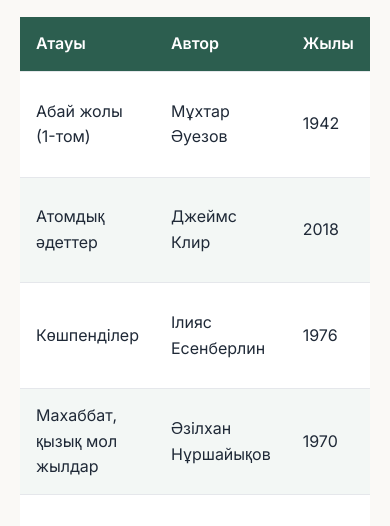
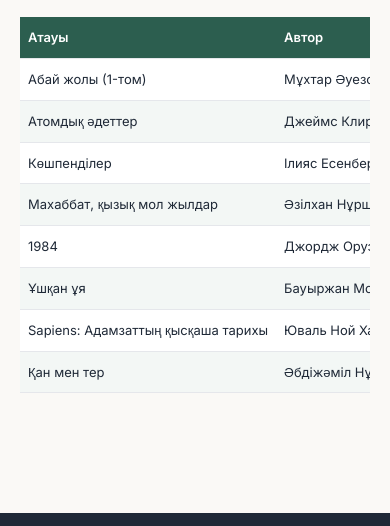
Before and after one commit to apexvzc-coder/booknest, a plain HTML site: page books.html in a window 390 px wide. Shown: the part 307-833 px from the top of the page. Drawn offline with nearby package versions, Linux system fonts and the light colour scheme.

Commit message:
2-кезең: books-table кестесін және торларды адаптивті ету

```diff
--- a/css/style.css
+++ b/css/style.css
@@ -380,3 +380,37 @@ p { margin-bottom: 1rem; }
     line-height: 1.25;
   }
 }
+/* 2-кезең: Кесте (books-table) және бет құрылымының адаптивтілігі */
+.table-wrapper {
+  width: 100%;
+  overflow-x: auto;
+  -webkit-overflow-scrolling: touch;
+}
+
+.books-table {
+  width: 100%;
+  border-collapse: collapse;
+}
+
+.books-table th,
+.books-table td {
+  padding: 12px 14px;
+  text-align: left;
+}
+
+@media (max-width: 768px) {
+  .books-table th,
+  .books-table td {
+    padding: 10px 8px;
+    font-size: 13px;
+    white-space: nowrap;
+  }
+}
+@media (max-width: 768px) {
+  .cards-grid,
+  .flex-row {
+    display: grid;
+    grid-template-columns: 1fr;
+    gap: 16px;
+  }
+}
```
